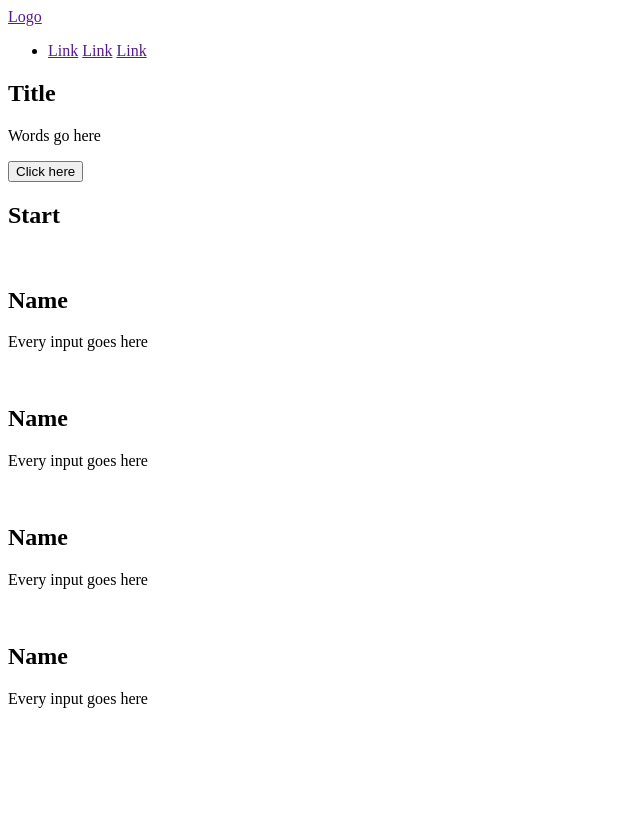
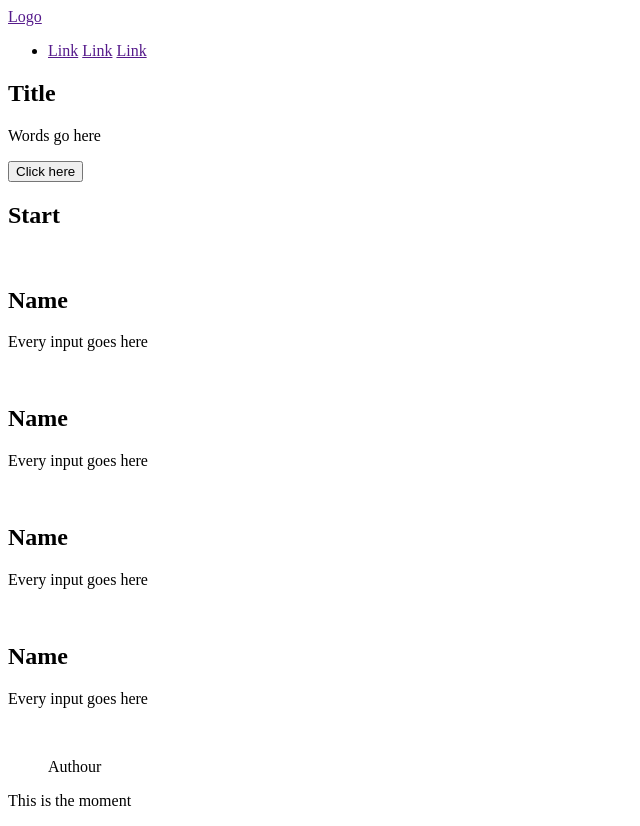
Before and after one commit to OdinEM/alu-web-development, a plain HTML site: page html_advanced/index.html in a window 1280 px wide. Shown: the whole page, without its empty margins (0-640 px from the left). Before the commit the page ends 800 px from the top, so only its background shows below. Drawn offline with Linux system fonts and the light colour scheme; files whose address does not match are found by name.

Commit message:
Next changes

```diff
--- a/html_advanced/index.html
+++ b/html_advanced/index.html
@@ -62,7 +62,22 @@
 
 
             </div>
+
+
         </section>
+
+<section>
+    <div>
+        <img src="" alt="">
+    </div>
+
+<blockquote>Authour</blockquote>
+<p>This is the moment</p>
+    <div>
+
+    </div>
+</section>
+
     </main>
 
 </body>
```
